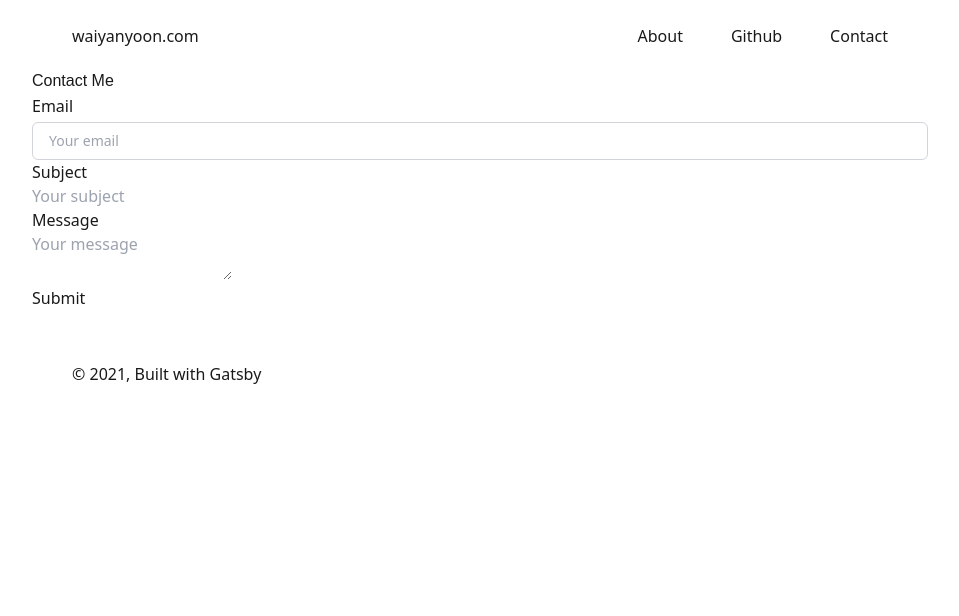
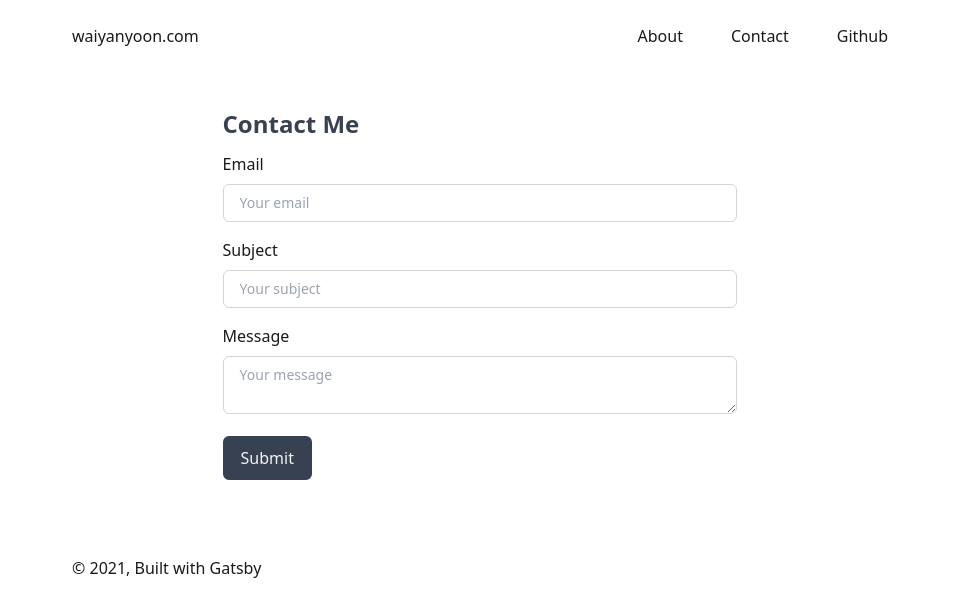
Before and after one commit to yoonwaiyan/yoonwaiyan.github.io, a Gatsby site: page /contact in a window 1280 px wide. Shown: the whole page, without its empty margins (160-1119 px from the left). Built offline with nearby package versions, Linux system fonts and the light colour scheme; Gatsby itself is replaced by a stand-in of ours; some packages are replaced by stand-ins of ours.

Commit message:
Style About and Contact page

```diff
--- a/src/components/BlogPostItem.js
+++ b/src/components/BlogPostItem.js
@@ -8,14 +8,14 @@ const BlogPostItem = ({ node }) => {
   const tags = node.frontmatter.tags
 
   return (
-    <div key={node.fields.slug} className="max-w-4xl px-10 py-6">
+    <div key={node.fields.slug} className="mx-auto max-w-prose px-10 py-6">
       <div className="flex justify-between items-center">
         <span className="font-light text-gray-600">
           {node.frontmatter.date}
         </span>
         <div className="space-x-2">
           {tags.map(tag => (
-            <Tag tag={tag} />
+            <Tag tag={tag} key={tag} />
           ))}
         </div>
       </div>
--- a/src/components/layout.js
+++ b/src/components/layout.js
@@ -8,14 +8,14 @@ const links = [
     type: 'internal',
   },
   {
+    url: '/contact',
+    pageTitle: 'Contact',
+    type: 'internal',
+  },
+  {
     url: 'https://github.com/yoonwaiyan',
     pageTitle: 'Github',
     type: 'external',
-  },
-  {
-    url: '/contact',
-    pageTitle: 'Contact',
-    type: 'internal',
   },
 ]
 
@@ -32,9 +32,7 @@ const Layout = ({ title, children }) => {
           ))}
         </nav>
       </div>
-      <div className="container flex flex-wrap mx-auto">
-        <main className="container mx-auto max-w-4xl">{children}</main>
-      </div>
+      <main className="container flex flex-wrap mx-auto">{children}</main>
       <footer className="container flex flex-wrap mx-auto max-w-4xl px-10 py-6">
         © {new Date().getFullYear()}, Built with Gatsby
       </footer>
--- a/src/pages/about.js
+++ b/src/pages/about.js
@@ -12,11 +12,14 @@ class About extends React.Component {
     return (
       <Layout location={this.props.location} title={siteTitle}>
         <SEO title="About Wai Yan" />
-        <h1>About Me</h1>
-        <p>
-          I'm a senior full-stack software engineer currently working at Kuala
-          Lumpur, Malaysia. I do mainly Ruby on Rails, React, Node.js.
-        </p>
+        <div className="mx-auto max-w-prose px-10 py-6">
+          <div className="mt-2 prose prose-2xl font-bold">About Wai Yan</div>
+          <p>
+            I'm a senior full-stack software engineer currently working at Kuala
+            Lumpur, Malaysia. I do mainly Ruby on Rails, React, Node.js. I know
+            some Docker, Serverless, and Python too.
+          </p>
+        </div>
       </Layout>
     )
   }
--- a/src/pages/contact.js
+++ b/src/pages/contact.js
@@ -4,19 +4,27 @@ import { graphql } from 'gatsby'
 import Layout from '../components/layout'
 import SEO from '../components/seo'
 
+const formInputClassName =
+  'px-4 py-2 border focus:ring-gray-500 focus:border-gray-900 w-full sm:text-sm border-gray-300 rounded-md focus:outline-none text-gray-600'
+
 const Contact = ({ location, data }) => (
   <Layout location={location} title={data.site.siteMetadata.title}>
     <SEO title="Contact Me" />
-    <h1>Contact Me</h1>
-    <form method="POST" action="https://formspree.io/mail@waiyanyoon.com">
+    <div className="mx-auto px-10 py-6 w-full max-w-prose">
+      <div className="mt-2 prose prose-2xl font-bold">Contact Me</div>
+      <form
+        method="POST"
+        action="https://formspree.io/tfca21ajd@relay.firefox.com"
+      >
         <input type="text" name="_gotcha" style={{ display: 'none' }} />
         <input type="hidden" name="_next" value="//waiyanyoon.com" />
 
+        <div className="space-y-4 mt-2">
           <div className="field">
-        <label className="leading-loose">Email</label>
-        <div className="control">
+            <label className="label">Email</label>
+            <div className="control mt-2">
               <input
-            className="px-4 py-2 border focus:ring-gray-500 focus:border-gray-900 w-full sm:text-sm border-gray-300 rounded-md focus:outline-none text-gray-600"
+                className={formInputClassName}
                 type="email"
                 name="email"
                 placeholder="Your email"
@@ -27,9 +35,9 @@ const Contact = ({ location, data }) => (
 
           <div className="field">
             <label className="label">Subject</label>
-        <div className="control">
+            <div className="control mt-2">
               <input
-            className="input"
+                className={formInputClassName}
                 name="_subject"
                 placeholder="Your subject"
                 required
@@ -39,10 +47,10 @@ const Contact = ({ location, data }) => (
 
           <div className="field">
             <label className="label">Message</label>
-        <div className="control">
+            <div className="control mt-2">
               <textarea
                 required
-            className="textarea"
+                className={formInputClassName}
                 placeholder="Your message"
                 name="message"
               />
@@ -50,11 +58,16 @@ const Contact = ({ location, data }) => (
           </div>
 
           <div className="control">
-        <button type="submit" className="button is-primary">
+            <button
+              type="submit"
+              className="px-4 py-2 rounded-md border-solid border-2 border-gray-700 bg-gray-700 text-gray-100 hover:border-gray-700 hover:bg-gray-100 hover:text-gray-700"
+            >
               Submit
             </button>
           </div>
+        </div>
       </form>
+    </div>
   </Layout>
 )
 
--- a/src/templates/blog-post.js
+++ b/src/templates/blog-post.js
@@ -5,7 +5,6 @@ import Bio from '../components/bio'
 import Layout from '../components/layout'
 import SEO from '../components/seo'
 import Tag from '../components/tag'
-import { rhythm, scale } from '../utils/typography'
 
 import('../styles/global.css')
 
@@ -22,6 +21,7 @@ const BlogPostTemplate = ({ data, pageContext, location }) => {
         description={post.frontmatter.description || post.excerpt}
       />
 
+      <div className="mx-auto max-w-prose px-10 py-6">
         <div className="divide-y-2 divide-solid">
           <div className="pb-6">
             <div className="flex justify-between items-center">
@@ -30,14 +30,14 @@ const BlogPostTemplate = ({ data, pageContext, location }) => {
               </span>
             </div>
 
+            <div className="mt-2 prose prose-2xl font-bold">
+              {post.frontmatter.title}
+            </div>
+
             <div className="mt-2 space-x-2">
               {tags.map(tag => (
                 <Tag tag={tag} />
               ))}
-          </div>
-
-          <div className="mt-2 prose prose-2xl font-bold">
-            {post.frontmatter.title}
             </div>
 
             <div
@@ -74,6 +74,7 @@ const BlogPostTemplate = ({ data, pageContext, location }) => {
             </ul>
           </div>
         </div>
+      </div>
     </Layout>
   )
 }
```
Lines whose indentation alone changed are shown as unchanged.
